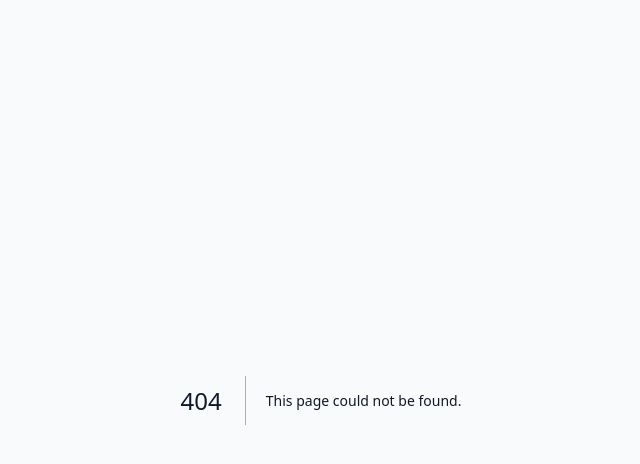
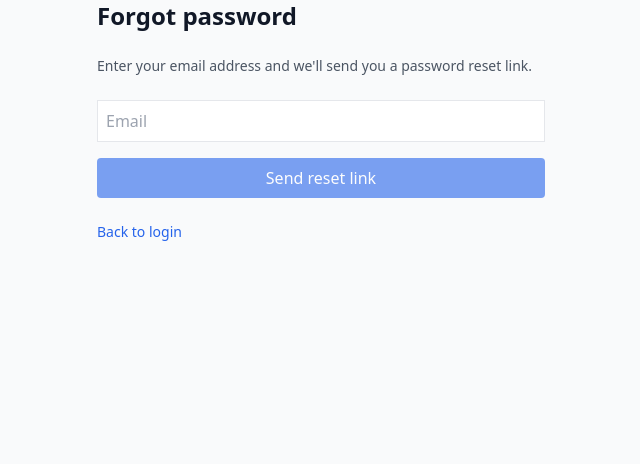
Before and after one commit to jakegarbs00-ux/broker-admin, a Next.js app: page /auth/forgot-password in a window 1280 px wide. Before the commit this address had no page. Shown: the top 464 px of the page, without its empty margins (319-959 px from the left). Built offline with nearby package versions, Linux system fonts and the light colour scheme.

Commit message:
information request and password reset

```diff
--- a/src/app/admin/applications/[id]/edit/page.tsx
+++ b/src/app/admin/applications/[id]/edit/page.tsx
@@ -36,7 +36,7 @@ const STAGES = [
   'created',
   'submitted',
   'in_credit',
-  'info_required',
+  'information_requested',
   'approved',
   'onboarding',
   'funded',
--- a/src/app/admin/applications/[id]/page.tsx
+++ b/src/app/admin/applications/[id]/page.tsx
@@ -83,7 +83,7 @@ const STAGES = [
   'created',
   'submitted',
   'in_credit',
-  'info_required',
+  'information_requested',
   'approved',
   'onboarding',
   'funded',
--- a/src/app/admin/applications/create/page.tsx
+++ b/src/app/admin/applications/create/page.tsx
@@ -266,11 +266,13 @@ function AdminCreateApplicationPageContent() {
                 >
                   <option value="created">Created</option>
                   <option value="submitted">Submitted</option>
-                  <option value="under_review">Under Review</option>
+                  <option value="in_credit">In Credit</option>
+                  <option value="information_requested">Information Requested</option>
                   <option value="approved">Approved</option>
                   <option value="declined">Declined</option>
                   <option value="funded">Funded</option>
                   <option value="withdrawn">Withdrawn</option>
+                  <option value="onboarding">Onboarding</option>
                 </select>
               </div>
             </CardContent>
--- a/src/app/admin/applications/page.tsx
+++ b/src/app/admin/applications/page.tsx
@@ -33,7 +33,7 @@ const STAGES = [
   'created',
   'submitted',
   'in_credit',
-  'info_required',
+  'information_requested',
   'approved',
   'onboarding',
   'funded',
--- /dev/null
+++ b/src/app/auth/forgot-password/page.tsx
@@ -0,0 +1,77 @@
+'use client';
+
+import { useState } from 'react';
+import Link from 'next/link';
+import { getSupabaseClient } from '@/lib/supabaseClient';
+
+export default function ForgotPasswordPage() {
+  const supabase = getSupabaseClient();
+  const [email, setEmail] = useState('');
+  const [submitting, setSubmitting] = useState(false);
+  const [error, setError] = useState<string | null>(null);
+  const [success, setSuccess] = useState(false);
+
+  const handleSubmit = async (e: React.FormEvent) => {
+    e.preventDefault();
+    setError(null);
+    setSuccess(false);
+
+    if (!email.trim()) return;
+
+    setSubmitting(true);
+    try {
+      const { error } = await supabase.auth.resetPasswordForEmail(email.trim(), {
+        redirectTo: `${window.location.origin}/auth/reset-password`,
+      });
+
+      if (error) {
+        setError(error.message);
+      } else {
+        setSuccess(true);
+      }
+    } finally {
+      setSubmitting(false);
+    }
+  };
+
+  return (
+    <main className="max-w-md mx-auto space-y-6">
+      <h1 className="text-2xl font-semibold">Forgot password</h1>
+      <p className="text-sm text-gray-600">
+        Enter your email address and we&apos;ll send you a password reset link.
+      </p>
+
+      <form onSubmit={handleSubmit} className="space-y-4">
+        <input
+          className="w-full border p-2"
+          placeholder="Email"
+          type="email"
+          value={email}
+          onChange={(e) => setEmail(e.target.value)}
+          disabled={submitting}
+          required
+        />
+
+        {error && <p className="text-red-600 text-sm">{error}</p>}
+        {success && (
+          <p className="text-green-700 text-sm">
+            Check your email for a password reset link.
+          </p>
+        )}
+
+        <button
+          className="bg-blue-600 text-white p-2 rounded w-full disabled:opacity-60"
+          disabled={submitting || !email.trim()}
+        >
+          {submitting ? 'Sending…' : 'Send reset link'}
+        </button>
+      </form>
+
+      <div className="text-sm">
+        <Link href="/auth/login" className="text-blue-600 hover:underline">
+          Back to login
+        </Link>
+      </div>
+    </main>
+  );
+}
--- a/src/app/auth/login/page.tsx
+++ b/src/app/auth/login/page.tsx
@@ -1,6 +1,7 @@
 'use client';
 
 import { useState } from 'react';
+import Link from 'next/link';
 import { useForm } from 'react-hook-form';
 import { z } from 'zod';
 import { zodResolver } from '@hookform/resolvers/zod';
@@ -54,6 +55,12 @@ export default function LoginPage() {
         />
         <p className="text-red-600 text-sm">{errors.password?.message}</p>
 
+        <div className="flex justify-end">
+          <Link href="/auth/forgot-password" className="text-sm text-blue-600 hover:underline">
+            Forgot password?
+          </Link>
+        </div>
+
         {formError && <p className="text-red-600 text-sm">{formError}</p>}
 
         <button className="bg-blue-600 text-white p-2 rounded w-full">
--- /dev/null
+++ b/src/app/auth/reset-password/page.tsx
@@ -0,0 +1,131 @@
+'use client';
+
+import { useEffect, useState } from 'react';
+import Link from 'next/link';
+import { useRouter } from 'next/navigation';
+import { getSupabaseClient } from '@/lib/supabaseClient';
+
+export default function ResetPasswordPage() {
+  const supabase = getSupabaseClient();
+  const router = useRouter();
+
+  const [checkingLink, setCheckingLink] = useState(true);
+  const [hasSession, setHasSession] = useState(false);
+
+  const [password, setPassword] = useState('');
+  const [confirmPassword, setConfirmPassword] = useState('');
+  const [submitting, setSubmitting] = useState(false);
+  const [error, setError] = useState<string | null>(null);
+
+  useEffect(() => {
+    let mounted = true;
+
+    const check = async () => {
+      // Supabase will automatically parse the token from the URL hash on load
+      const { data } = await supabase.auth.getSession();
+      if (!mounted) return;
+      setHasSession(!!data.session);
+      setCheckingLink(false);
+    };
+
+    check();
+
+    const { data: listener } = supabase.auth.onAuthStateChange((_event, session) => {
+      if (!mounted) return;
+      if (session) setHasSession(true);
+    });
+
+    return () => {
+      mounted = false;
+      listener.subscription.unsubscribe();
+    };
+  }, [supabase]);
+
+  const handleSubmit = async (e: React.FormEvent) => {
+    e.preventDefault();
+    setError(null);
+
+    if (password.length < 6) {
+      setError('Password must be at least 6 characters');
+      return;
+    }
+
+    if (password !== confirmPassword) {
+      setError('Passwords do not match');
+      return;
+    }
+
+    setSubmitting(true);
+    try {
+      const { error } = await supabase.auth.updateUser({ password });
+      if (error) {
+        setError(error.message);
+        return;
+      }
+
+      // Optional: end the recovery session
+      await supabase.auth.signOut();
+
+      router.push('/auth/login?message=Password updated successfully');
+    } finally {
+      setSubmitting(false);
+    }
+  };
+
+  return (
+    <main className="max-w-md mx-auto space-y-6">
+      <h1 className="text-2xl font-semibold">Reset password</h1>
+
+      {checkingLink ? (
+        <div className="flex items-center gap-2 text-sm text-gray-600">
+          <div className="w-4 h-4 border-2 border-blue-600 border-t-transparent rounded-full animate-spin"></div>
+          Checking reset link…
+        </div>
+      ) : !hasSession ? (
+        <div className="space-y-3">
+          <p className="text-sm text-red-600">
+            This reset link is invalid or has expired. Please request a new one.
+          </p>
+          <div className="flex gap-4 text-sm">
+            <Link href="/auth/forgot-password" className="text-blue-600 hover:underline">
+              Request new link
+            </Link>
+            <Link href="/auth/login" className="text-blue-600 hover:underline">
+              Back to login
+            </Link>
+          </div>
+        </div>
+      ) : (
+        <form onSubmit={handleSubmit} className="space-y-4">
+          <input
+            className="w-full border p-2"
+            type="password"
+            placeholder="New password"
+            value={password}
+            onChange={(e) => setPassword(e.target.value)}
+            disabled={submitting}
+            required
+          />
+          <input
+            className="w-full border p-2"
+            type="password"
+            placeholder="Confirm new password"
+            value={confirmPassword}
+            onChange={(e) => setConfirmPassword(e.target.value)}
+            disabled={submitting}
+            required
+          />
+
+          {error && <p className="text-red-600 text-sm">{error}</p>}
+
+          <button
+            className="bg-blue-600 text-white p-2 rounded w-full disabled:opacity-60"
+            disabled={submitting}
+          >
+            {submitting ? 'Updating…' : 'Update password'}
+          </button>
+        </form>
+      )}
+    </main>
+  );
+}
--- a/src/components/ui/Badge.tsx
+++ b/src/components/ui/Badge.tsx
@@ -37,6 +37,9 @@ export function getStageBadgeVariant(stage: string): BadgeProps['variant'] {
       return 'info';
     case 'in_credit':
       return 'purple';
+    case 'information_requested':
+      return 'warning';
+    // Legacy stage (kept for backwards compatibility with older data)
     case 'info_required':
       return 'warning';
     case 'approved':
```
